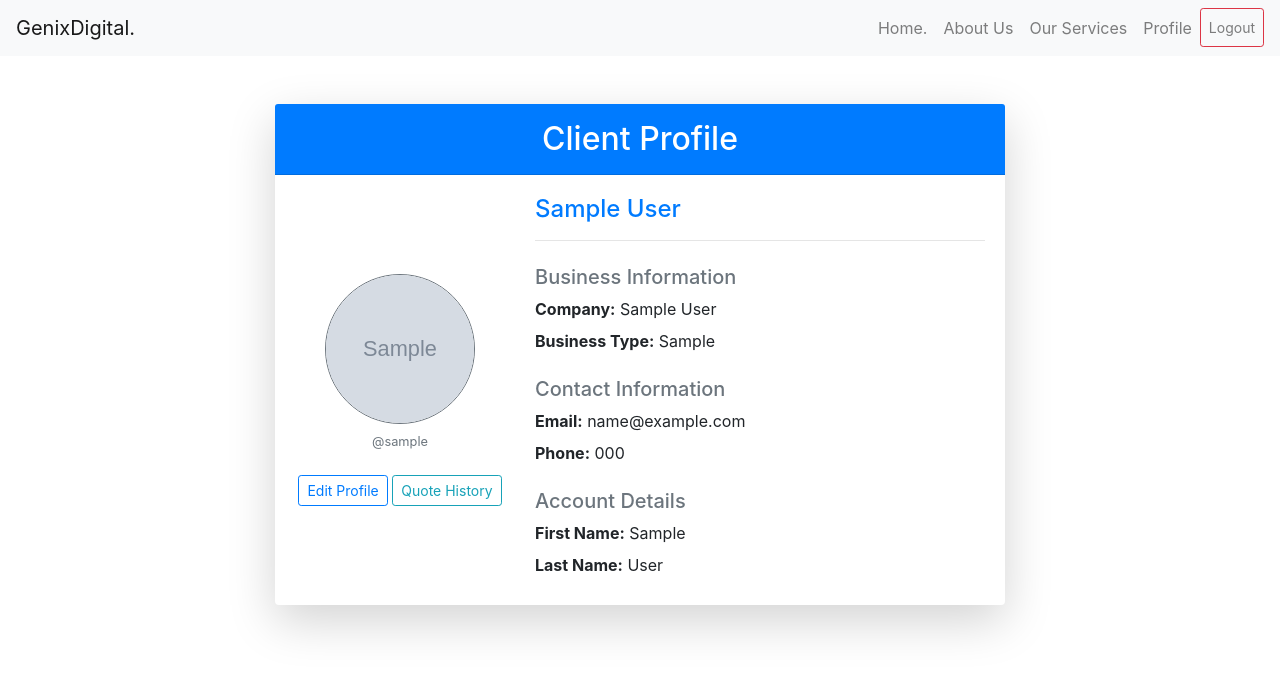
After one commit to AbrahamsWebStudio/genixhub-repo, a Django app: page /base_app/profile_detail/ in a window 1280 px wide. The commit adds this page. Shown: the top 673 px of the page. Run offline with Django 5.2, Linux system fonts and the light colour scheme; a user stored in the database is signed in; tables that the repository leaves empty hold one stand-in row (values such as "Sample post"); grey boxes marked "Sample" are stand-in pictures.

Commit message:
Initial commit: Completed core CRUD operations and fixed DB sync

```diff
--- a/base_app/templates/base_app/about.html
+++ b/base_app/templates/base_app/about.html
@@ -1,9 +1,9 @@
-<!DOCTYPE html>
 {% extends "base_app/base.html" %}
 
     <div class="container-md">
     {% block body_block %}
         <h1>Want To Know More About GDC</h1>
 
-    {% endblock %}
     </div>
+
+{% endblock %}
--- a/base_app/templates/base_app/base.html
+++ b/base_app/templates/base_app/base.html
@@ -44,8 +44,8 @@
 
                 {% if user.is_authenticated %}
                     <li class="nav-item ">
-                        <a class="nav-link" href="{% url 'admin:index' %}">
-                            Dashboard
+                        <a class="nav-link" href="{% url 'base_app:profile_detail' %}">
+                            Profile
                         </a>
                     </li>
                     <li class="nav-item ">
@@ -68,11 +68,13 @@
         </div>
     </nav>
 
-     <div class = 'container'>
+
         {% block body_block %}<!--Anything OUTSIDE This Block Will B Inherited-->
+         <div class = 'container'>
 
+        </div>
         {% endblock %}
-    </div>
+
 
     <script src="https://code.jquery.com/jquery-3.4.1.slim.min.js" integrity="sha384-J6qa4849blE2+poT4WnyKhv5vZF5SrPo0iEjwBvKU7imGFAV0wwj1yYfoRSJoZ+n" crossorigin="anonymous"></script>
     <script src="https://cdn.jsdelivr.net/npm/popper.js@1.16.0/dist/umd/popper.min.js" integrity="sha384-Q6E9RHvbIyZFJoft+2mJbHaEWldlvI9IOYy5n3zV9zzTtmI3UksdQRVvoxMfooAo" crossorigin="anonymous"></script>
--- /dev/null
+++ b/base_app/templates/base_app/profile_detail.html
@@ -0,0 +1,78 @@
+{% extends 'base_app/base.html' %}
+
+{% block body_block %}
+<div class="container my-5">
+    <div class="row justify-content-center">
+        <div class="col-md-8">
+            <div class="card shadow-lg border-0">
+                <div class="card-header bg-primary text-white text-center py-3">
+                    <h2 class="mb-0">Client Profile</h2>
+                </div>
+
+                <div class="card-body">
+                    <div class="row align-items-center">
+
+                        <div class="col-md-4 text-center mb-4 mb-md-0 border-end">
+                            {% if object.profile_pic %}
+                            <img src="{{ object.profile_pic.url }}"
+                                 alt="{{ object.full_name }} Profile Picture"
+                                 class="img-fluid rounded-circle border border-3 border-secondary"
+                                 style="width: 150px; height: 150px; object-fit: cover;">
+                            {% else %}
+                            <div class="bg-light rounded-circle border border-3 border-secondary d-flex align-items-center justify-content-center mx-auto" style="width: 150px; height: 150px;">
+                                <i class="bi bi-person-fill display-4 text-muted"></i>
+                            </div>
+                            {% endif %}
+
+                            <p class="text-muted mt-2 small">@{{ request.user.username }}</p>
+
+                            <a href="{% url 'base_app:profile_update' %}" class="btn btn-sm btn-outline-primary mt-2">
+                                <i class="bi bi-pencil-square"></i> Edit Profile
+                            </a>
+                            <a href="{% url 'base_app:quote_history' %}" class="btn btn-sm btn-outline-info mt-2">
+                                <i class="bi bi-clock-history"></i> Quote History
+                            </a>
+                        </div>
+
+                        <div class="col-md-8">
+                            <h4 class="card-title text-primary mb-3">{{ object.full_name|default:"[Full Name Not Set]" }}</h4>
+
+                            <hr>
+
+                            <h5 class="mt-4 text-secondary">Business Information</h5>
+                            <p class="mb-2">
+                                <strong><i class="bi bi-briefcase-fill me-2"></i> Company:</strong>
+                                {{ object.company_name|default:"N/A" }}
+                            </p>
+                            <p class="mb-2">
+                                <strong><i class="bi bi-gear-fill me-2"></i> Business Type:</strong>
+                                {{ object.business_type|default:"N/A" }}
+                            </p>
+
+                            <h5 class="mt-4 text-secondary">Contact Information</h5>
+                            <p class="mb-2">
+                                <strong><i class="bi bi-envelope-fill me-2"></i> Email:</strong>
+                                {{ object.user.email|default:"N/A" }}
+                            </p>
+                            <p class="mb-2">
+                                <strong><i class="bi bi-telephone-fill me-2"></i> Phone:</strong>
+                                {{ object.phone_number|default:"N/A" }}
+                            </p>
+
+                            <h5 class="mt-4 text-secondary">Account Details</h5>
+                            <p class="mb-2">
+                                <strong><i class="bi bi-person-badge-fill me-2"></i> First Name:</strong>
+                                {{ request.user.first_name|default:"N/A" }}
+                            </p>
+                            <p class="mb-2">
+                                <strong><i class="bi bi-person-badge-fill me-2"></i> Last Name:</strong>
+                                {{ request.user.last_name|default:"N/A" }}
+                            </p>
+                        </div>
+                    </div>
+                </div>
+            </div>
+        </div>
+    </div>
+</div>
+{% endblock %}
--- a/base_app/templates/base_app/registration.html
+++ b/base_app/templates/base_app/registration.html
@@ -1,9 +1,9 @@
 {% extends "base_app/base.html" %}
 {% load crispy_forms_tags %}
 
+
+    {% block body_block %}
     <div class="container-md">
-    {% block body_block %}
-
         {% if registered %}
             <h1>Welcome TO GDC.</h1>
             <p>Where Endless Evolutions Meets AI Revolution</p>
@@ -17,5 +17,5 @@
                 <button type="submit" class="btn btn-primary">Register</button>
             </form>
         {% endif %}
+    </div>
     {% endblock %}
-    </div>
--- a/base_app/urls.py
+++ b/base_app/urls.py
@@ -2,7 +2,7 @@ from django.urls import path
 from base_app import views
 from .views import (
     IndexView, AboutView, RegisterView, ServiceListView, ProjectDetailView,
-    UserLoginView, UserLogoutView, GetQuoteView
+    UserLoginView, UserLogoutView, GetQuoteView, UserProfileUpdateView, UserProfileDetailView, QuoteHistoryView, QuoteDeleteView,
 )
 
 app_name = 'base_app'
@@ -16,8 +16,15 @@ urlpatterns = [
     path('login/', UserLoginView.as_view(), name='user_login'),
     path('logout/', UserLogoutView.as_view(), name='user_logout'),
 
+    path("profile_detail/", UserProfileDetailView.as_view(), name='profile_detail'),
+    path('profile_update/', UserProfileUpdateView.as_view(), name='profile_update'),
+
+
     path("services/", ServiceListView.as_view(),name='services'),
     path('services/<int:pk>/', ProjectDetailView.as_view(), name='project'),
+
     path('quote/', GetQuoteView.as_view(), name='get_quote'),
+    path('quote_history/', views.QuoteHistoryView.as_view(), name='quote_history'),
+    path('quote_delete/<int:pk>/', QuoteDeleteView.as_view(), name='quote_delete'),
 
 ]
--- a/base_app/views.py
+++ b/base_app/views.py
@@ -1,29 +1,33 @@
 from django.shortcuts import render, redirect
-from base_app.forms import UserForm, UserProfileForm
-from base_app import models
-from .models import Project, Task, QuoteRequest
 from django.views.generic import View, TemplateView, ListView, DetailView, FormView
 from django.views.generic.edit import CreateView, UpdateView, DeleteView
+
 
 #LOGIN
 from django.http import HttpResponseRedirect, HttpResponse
 from django.urls import reverse, reverse_lazy
+
 from django.contrib.auth import authenticate, login,logout
 from django.contrib.auth.decorators import login_required
 from django.contrib.auth.views import LoginView as AuthLoginView, LogoutView as AuthLogoutView
-from .forms import UserForm, UserProfileForm, QuoteRequestForm
+from django.contrib.auth.mixins import LoginRequiredMixin
 
+from base_app import models
+from .models import Project, Task, QuoteRequest, UserProfile
+
+from base_app.forms import UserForm, UserProfileForm, UserUpdateForm, QuoteRequestForm
 # Create your views here.
 class IndexView(TemplateView):
     """Handles the home page."""
     template_name = 'base_app/index.html'
-
 class AboutView(TemplateView):
     template_name = 'base_app/about.html'
 
+
+
 class RegisterView(FormView):
     template_name = 'base_app/registration.html'
-    success_url = reverse_lazy('base_app:index')
+    success_url = reverse_lazy('base_app:profile_detail')
 
     def get_form(self, form_class=None):
         return None
@@ -77,14 +81,70 @@ class UserLoginView(AuthLoginView):
     def get_success_url(self):
         url = super().get_success_url()
         if url == self.request.path:
-            return reverse_lazy('base_app:index')
+            return reverse_lazy('base_app:profile_detail')
 
         return url
 class UserLogoutView(AuthLogoutView):
     next_page = reverse_lazy('base_app:index')
 
+class UserProfileDetailView(LoginRequiredMixin, DetailView):
+    model = UserProfile
+    template_name = 'base_app/profile_detail.html'
 
+    def get_object(self, queryset=None):
+        return self.request.user.userprofile
+class UserProfileUpdateView(LoginRequiredMixin, View):
+    model = UserProfile
+    success_url = reverse_lazy('base_app:profile_detail')
+    template_name = 'base_app/profile_update.html'
 
+    def get_forms(self, user_data=None, profile_data=None, files=None):
+        user = self.request.user
+        profile = user.userprofile
+
+        profile_initial_data = {}
+
+        if not user_data and not profile.full_name:
+            combined_name = f"{user.first_name} {user.last_name}".strip()
+            if combined_name:
+                profile_initial_data['full_name'] = combined_name
+
+        user_form = UserUpdateForm(user_data, instance=user)
+        profile_form = UserProfileForm(
+            profile_data,
+            files,
+            instance=profile,
+            initial=profile_initial_data # <-- This ensures pre-population
+        )
+
+        return user_form, profile_form
+
+    def get(self, request, *args, **kwargs):
+        user_form, profile_form = self.get_forms()
+        context = {
+            'user_form': user_form,
+            'profile_form': profile_form
+        }
+        return render(request, self.template_name, context)
+
+    def post(self, request, *args, **kwargs):
+        user_form, profile_form = self.get_forms(
+            user_data=request.POST,
+            profile_data=request.POST,
+            files=request.FILES
+        )
+
+        if user_form.is_valid() and profile_form.is_valid():
+            user_form.save()
+            profile_form.save()
+
+            return redirect(self.success_url)
+
+        context = {
+            'user_form': user_form,
+            'profile_form': profile_form
+        }
+        return render(request, self.template_name, context)
 
 #Projects View --Displays a list of all active projects, used here to showcase services
 class ServiceListView(ListView):
@@ -111,8 +171,56 @@ class ProjectDetailView(DetailView):
         # Add all tasks related to this project to the context
         context['tasks'] = self.object.tasks.all().order_by('due_date')
         return context
-class GetQuoteView(CreateView):
+
+class GetQuoteView(LoginRequiredMixin, CreateView): # ADD LoginRequiredMixin
     model = QuoteRequest
     form_class = QuoteRequestForm
     template_name = 'base_app/quote_request.html'
-    success_url = reverse_lazy('base_app:index')
+    success_url = reverse_lazy('base_app:quote_history') # BETTER UX: Redirect to history instead of index
+
+    def get_initial(self):
+        initial = super().get_initial()
+        # Access the logged-in user and their profile
+        user = self.request.user
+        profile = user.userprofile
+        # Map the user/profile data to the QuoteRequest form fields
+        initial['client_name'] = profile.full_name or user.get_full_name() or user.username
+        initial['client_email'] = user.email
+        initial['client_phone'] = profile.phone_number
+
+        # Check if the fields are filled from the profile, if not, use the User model's data
+        if not initial['client_name'] and user.first_name and user.last_name:
+            initial['client_name'] = f"{user.first_name} {user.last_name}"
+
+        return initial
+
+    def form_valid(self, form):
+        # 1. Take the object from the form, but DO NOT save it yet (commit=False)
+        self.object = form.save(commit=False)
+
+        # 2. **CRITICAL FIX:** Assign the logged-in user before saving
+        self.object.user = self.request.user
+
+        # 3. Now save the instance with the user assigned
+        self.object.save()
+
+        # 4. Return the standard CreateView success response
+        return super().form_valid(form)
+
+class QuoteHistoryView(LoginRequiredMixin, ListView):
+    """Displays a list of all QuoteRequests made by the logged-in user."""
+    model = QuoteRequest
+    template_name = 'base_app/quote_history.html'
+    context_object_name = 'quotes' # Will be used to iterate in the template
+
+    def get_queryset(self):
+        # Crucial step: Filter the QuoteRequests to show only those belonging
+        # to the currently logged-in user.
+        return QuoteRequest.objects.filter(user=self.request.user).order_by('-submission_date')
+
+class QuoteDeleteView(LoginRequiredMixin, DeleteView):
+    model = QuoteRequest
+    success_url = reverse_lazy('base_app:quote_history')
+    template_name = 'base_app/quote_confirm_delete.html'
+    def get_queryset(self):
+        return QuoteRequest.objects.filter(user=self.request.user)
--- a/genixdigital/settings.py
+++ b/genixdigital/settings.py
@@ -12,6 +12,7 @@ https://docs.djangoproject.com/en/6.0/ref/settings/
 import os
 
 from pathlib import Path
+from django.urls import reverse_lazy
 
 # Build paths inside the project like this: BASE_DIR / 'subdir'.
 BASE_DIR = Path(__file__).resolve().parent.parent
@@ -173,6 +174,6 @@ MEDIA_URL = 'media/'
 
 
 #LOGIN URL
-LOGIN_URL = '/base_app/User_login/'
-LOGIN_REDIRECT_URL = '/base_app/'
+LOGIN_URL = '/base_app/login/'
+LOGIN_REDIRECT_URL = reverse_lazy('base_app:profile_detail')
 LOGOUT_REDIRECT_URL = '/base_app/'
```
Also changed, not shown: base_app/forms.py (+25 -3 lines), base_app/models.py (+9 -9 lines), base_app/templates/base_app/index.html (+50 -2 lines), base_app/templates/base_app/profile_update.html (added, +28 -0 lines), base_app/templates/base_app/quote_confirm_delete.html (added, +42 -0 lines), base_app/templates/base_app/quote_history.html (added, +77 -0 lines), base_app/migrations/0001_initial.py, 1 other file.
